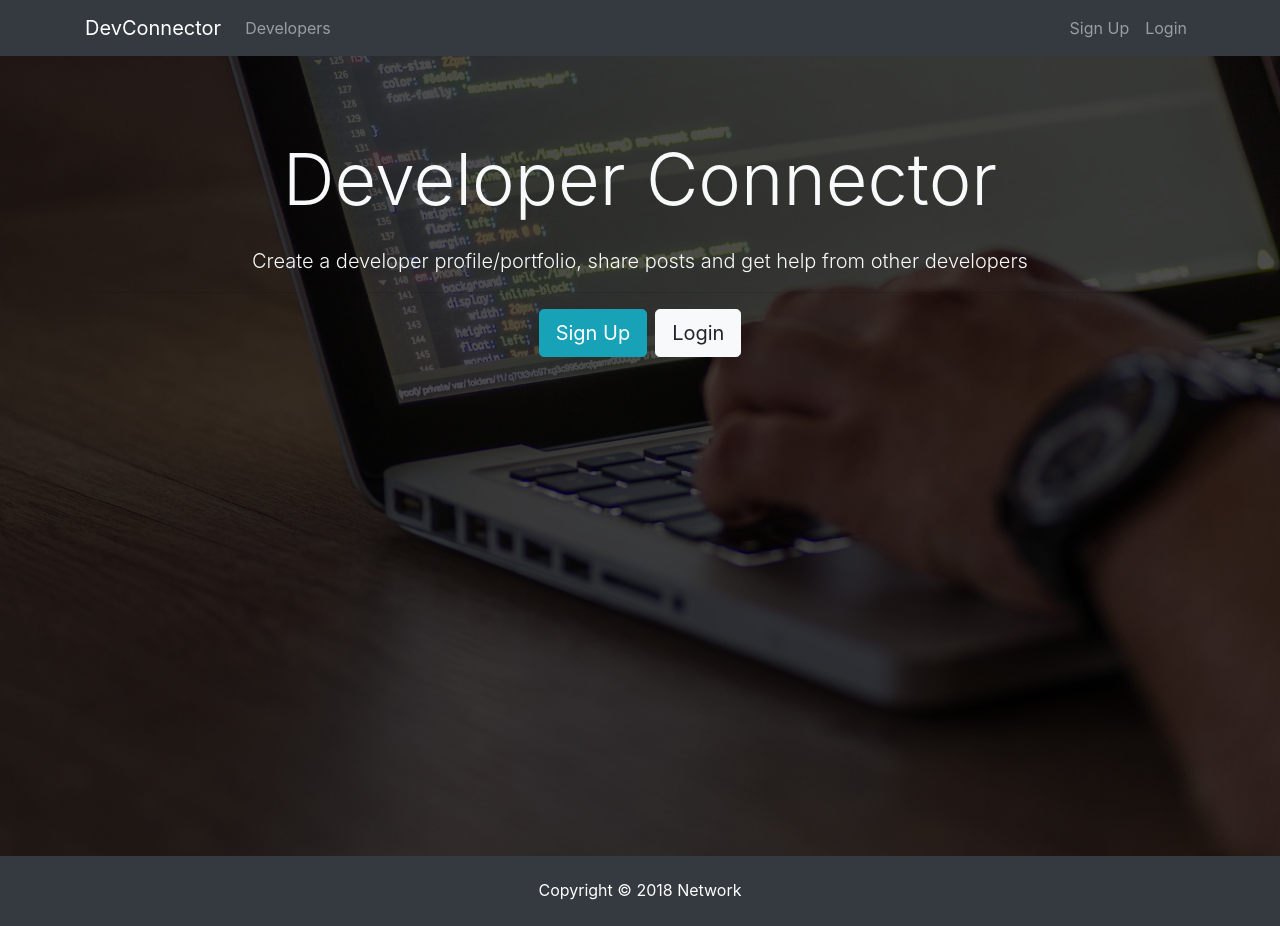
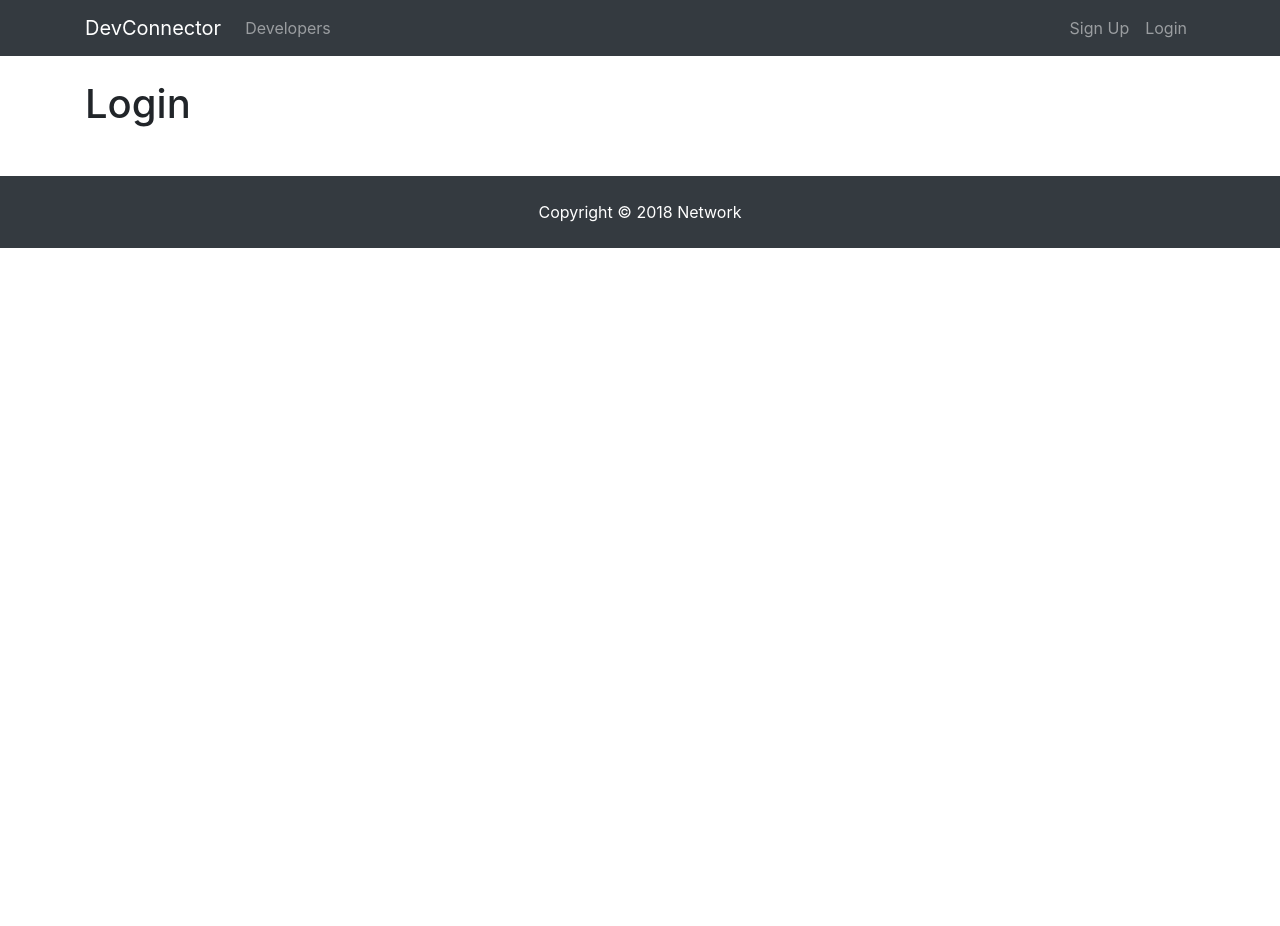
Before and after one commit to Grauero/SocialNetwork, a React (Create React App) app in the folder client/: page /login in a window 1280 px wide. After the commit the page ends 800 px from the top, so only its background shows below. Built offline with nearby package versions, Linux system fonts and the light colour scheme.

Commit message:
Implemented client routing, added /login, /register, /profiles, / routes

```diff
--- a/client/package.json
+++ b/client/package.json
@@ -6,6 +6,7 @@
     "prop-types": "^15.6.2",
     "react": "^16.6.0",
     "react-dom": "^16.6.0",
+    "react-router-dom": "^4.3.1",
     "react-scripts": "2.1.0"
   },
   "scripts": {
--- a/client/src/App.js
+++ b/client/src/App.js
@@ -1,19 +1,28 @@
 import React, { Component } from 'react';
+import { BrowserRouter, Route } from 'react-router-dom';
 
 import Navbar from './components/layouts/Navbar';
 import Footer from './components/layouts/Footer';
 import Landing from './components/layouts/Landing';
+import Login from './components/auth/Login';
+import Register from './components/auth/Register';
 
 import './App.css';
 
 class App extends Component {
   render() {
     return (
-      <div className="App">
-        <Navbar />
-        <Landing />
-        <Footer />
-      </div>
+      <BrowserRouter>
+        <div className="App">
+          <Navbar />
+          <Route exact path="/" component={Landing} />
+          <div className="container">
+            <Route exact path="/login" component={Login} />
+            <Route exact path="/register" component={Register} />
+          </div>
+          <Footer />
+        </div>
+      </BrowserRouter>
     );
   }
 }
--- /dev/null
+++ b/client/src/components/auth/Login.js
@@ -0,0 +1,13 @@
+import React, { Component } from 'react';
+
+class Login extends Component {
+  render() {
+    return (
+      <div>
+        <h1>Login</h1>
+      </div>
+    );
+  }
+}
+
+export default Login;
--- /dev/null
+++ b/client/src/components/auth/Register.js
@@ -0,0 +1,13 @@
+import React, { Component } from 'react';
+
+class Register extends Component {
+  render() {
+    return (
+      <div>
+        <h1>Register</h1>
+      </div>
+    );
+  }
+}
+
+export default Register;
--- a/client/src/components/layouts/Landing.js
+++ b/client/src/components/layouts/Landing.js
@@ -1,4 +1,5 @@
 import React, { Component } from 'react';
+import { Link } from 'react-router-dom';
 
 class Landing extends Component {
   render() {
@@ -11,8 +12,8 @@
                 <h1 className="display-3 mb-4">Developer Connector</h1>
                 <p className="lead"> Create a developer profile/portfolio, share posts and get help from other developers</p>
                 <hr />
-                <a href="register.html" className="btn btn-lg btn-info mr-2">Sign Up</a>
-                <a href="login.html" className="btn btn-lg btn-light">Login</a>
+                <Link to="/register" className="btn btn-lg btn-info mr-2">Sign Up</Link>
+                <Link to="/login" className="btn btn-lg btn-light">Login</Link>
               </div>
             </div>
           </div>
--- a/client/src/components/layouts/Navbar.js
+++ b/client/src/components/layouts/Navbar.js
@@ -1,11 +1,14 @@
 import React, { Component } from 'react';
+import { Link } from 'react-router-dom';
 
 class Navbar extends Component {
   render() {
     return (
       <nav className="navbar navbar-expand-sm navbar-dark bg-dark mb-4">
         <div className="container">
-          <a className="navbar-brand" href="landing.html">DevConnector</a>
+          <Link className="navbar-brand" to="/">
+            DevConnector
+          </Link>
           <button className="navbar-toggler" type="button" data-toggle="collapse" data-target="#mobile-nav">
             <span className="navbar-toggler-icon" />
           </button>
@@ -13,17 +16,18 @@
           <div className="collapse navbar-collapse" id="mobile-nav">
             <ul className="navbar-nav mr-auto">
               <li className="nav-item">
-                <a className="nav-link" href="profiles.html"> Developers
-                </a>
+                <Link className="nav-link" to="/profiles">
+                  Developers
+                </Link>
               </li>
             </ul>
 
             <ul className="navbar-nav ml-auto">
               <li className="nav-item">
-                <a className="nav-link" href="register.html">Sign Up</a>
+                <Link className="nav-link" to="/register">Sign Up</Link>
               </li>
               <li className="nav-item">
-                <a className="nav-link" href="login.html">Login</a>
+                <Link className="nav-link" to="/login">Login</Link>
               </li>
             </ul>
           </div>
```
Also changed, not shown: 1 other file (tests, documents, lock files or other folders).
